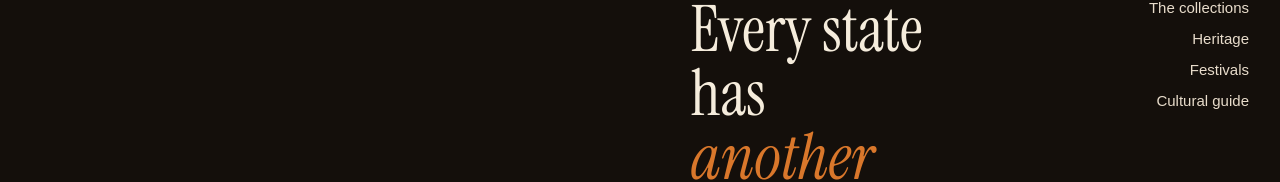
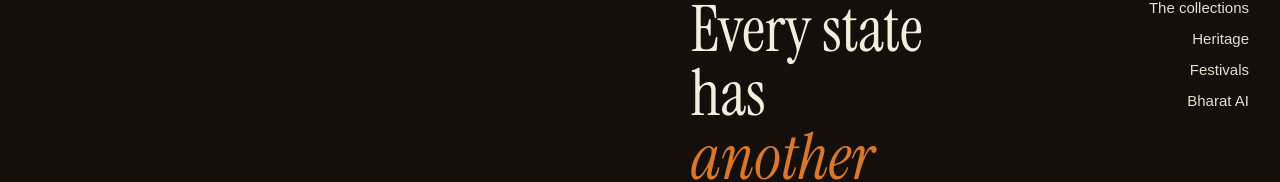
Before and after one commit to omdhoke132/incredible-bharat, a React (Vite) app: page / in a window 1280 px wide. Shown: the part 7900-8082 px from the top of the page. Built offline with nearby package versions, Linux system fonts and the light colour scheme; a web font is replaced by a local one.

Commit message:
Rename footer guide link to Bharat AI

```diff
--- a/src/components/Footer.jsx
+++ b/src/components/Footer.jsx
@@ -17,7 +17,7 @@ export default function Footer() {
         <Link to="/explore">The collections</Link>
         <Link to="/explore?category=heritage">Heritage</Link>
         <Link to="/explore?category=festivals">Festivals</Link>
-        <Link to="/ai-guide">Cultural guide</Link>
+        <Link to="/ai-guide">Bharat AI</Link>
       </nav>
     </div>
     <div className="bh-footer-word" aria-hidden="true">Bharat</div>
```
